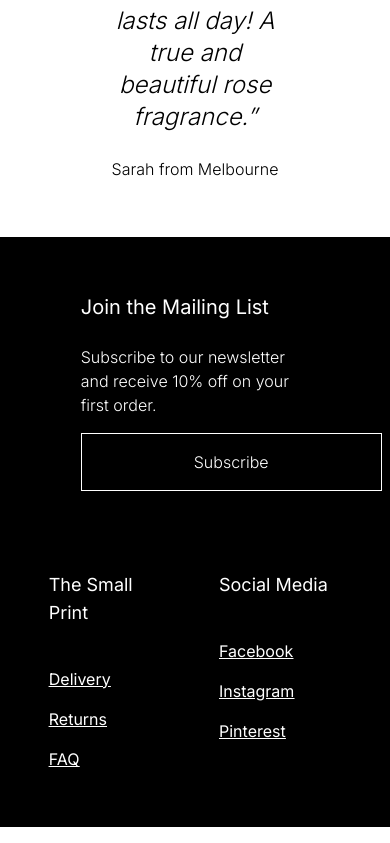
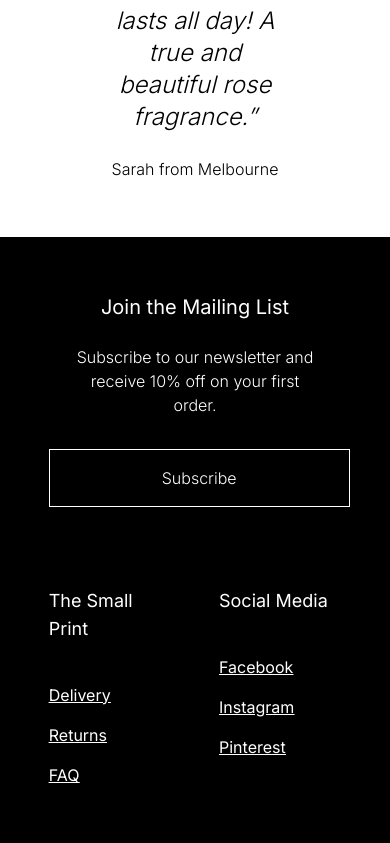
Before and after one commit to jaredcoderman/soap-shaman, a Next.js app: page / in a window 390 px wide. Shown: the part 2532-3375 px from the top of the page. Built offline with nearby package versions, Linux system fonts and the light colour scheme; no server answers.

Commit message:
fully responsive im gonna

```diff
--- a/app/components/Footer.tsx
+++ b/app/components/Footer.tsx
@@ -4,16 +4,18 @@ const Footer = () => {
   return (
     <div className="pb-14 bg-black text-white">
       <div className="pt-14 w-3/4 gap-20 grid grid-cols-3 mx-auto justify-items-center ">
-        <div className="mx-8 col-span-3 md:call-span-2">
-          <h1 className="text-xl">Join the Mailing List</h1>
-          <p className="mt-6 font-light">
+        <div className=" col-span-3 md:col-span-2">
+          <h1 className="text-xl text-center md:text-left">
+            Join the Mailing List
+          </h1>
+          <p className="mt-6 font-light text-center md:text-left px-6">
             Subscribe to our newsletter and receive 10% off on your first order.
           </p>
-          <div className="mt-4 grid grid-cols-10">
+          <div className="mt-8 grid grid-cols-10">
             <h2 className="hidden md:flex font-light py-4 pl-4 col-span-6 border-1 border-white">
               jared@jheadwebconsulting.com
             </h2>
-            <h2 className=" text-center py-4 px-28 md:px-2 mx-auto md:mx-0 md:col-span-2 border-1 border-white font-light cursor-pointer">
+            <h2 className="col-span-10 text-center py-4 md:px-2 mx-auto md:mx-0 px-28 md:col-span-2 border-1 border-white font-light cursor-pointer">
               Subscribe
             </h2>
           </div>
```
